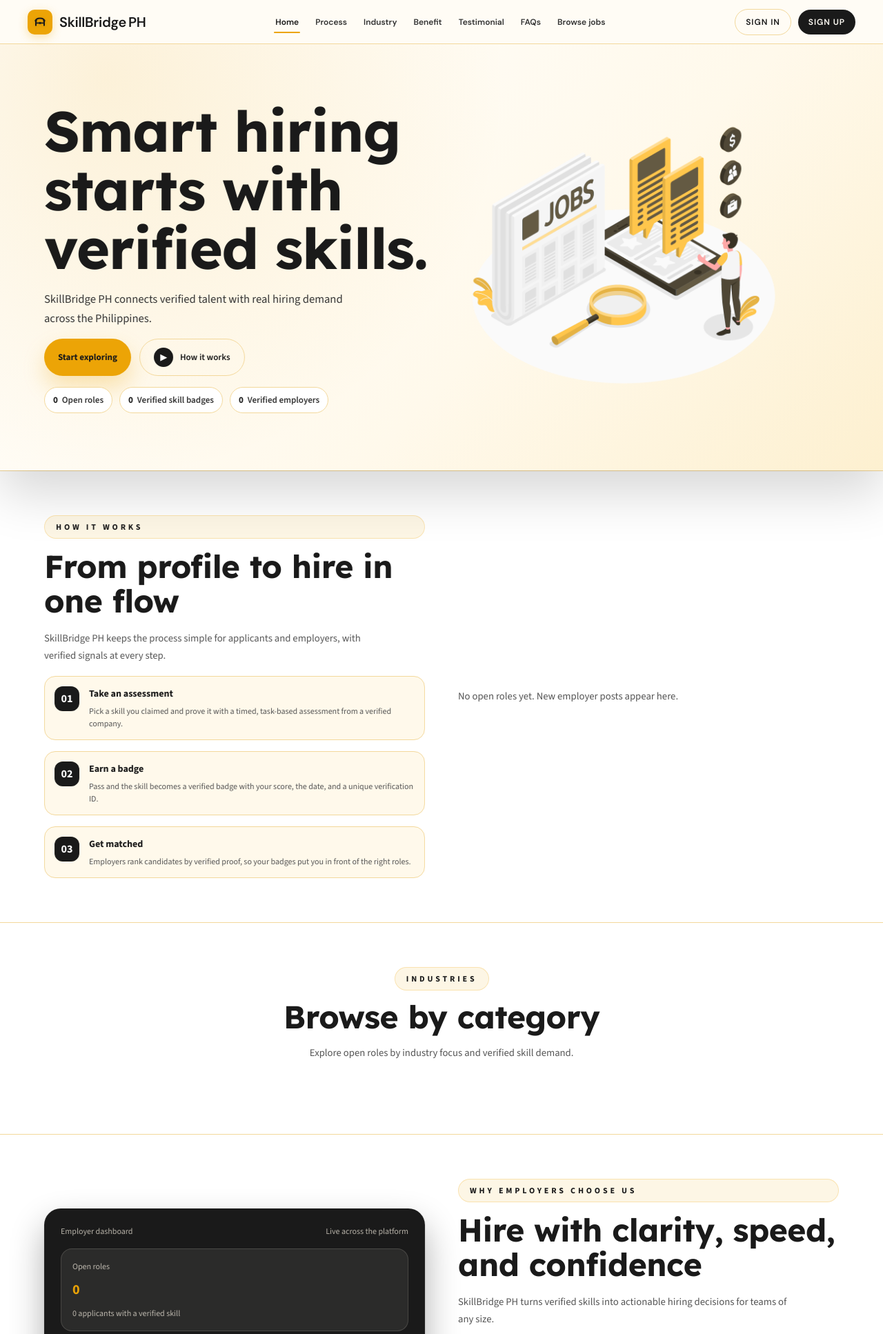
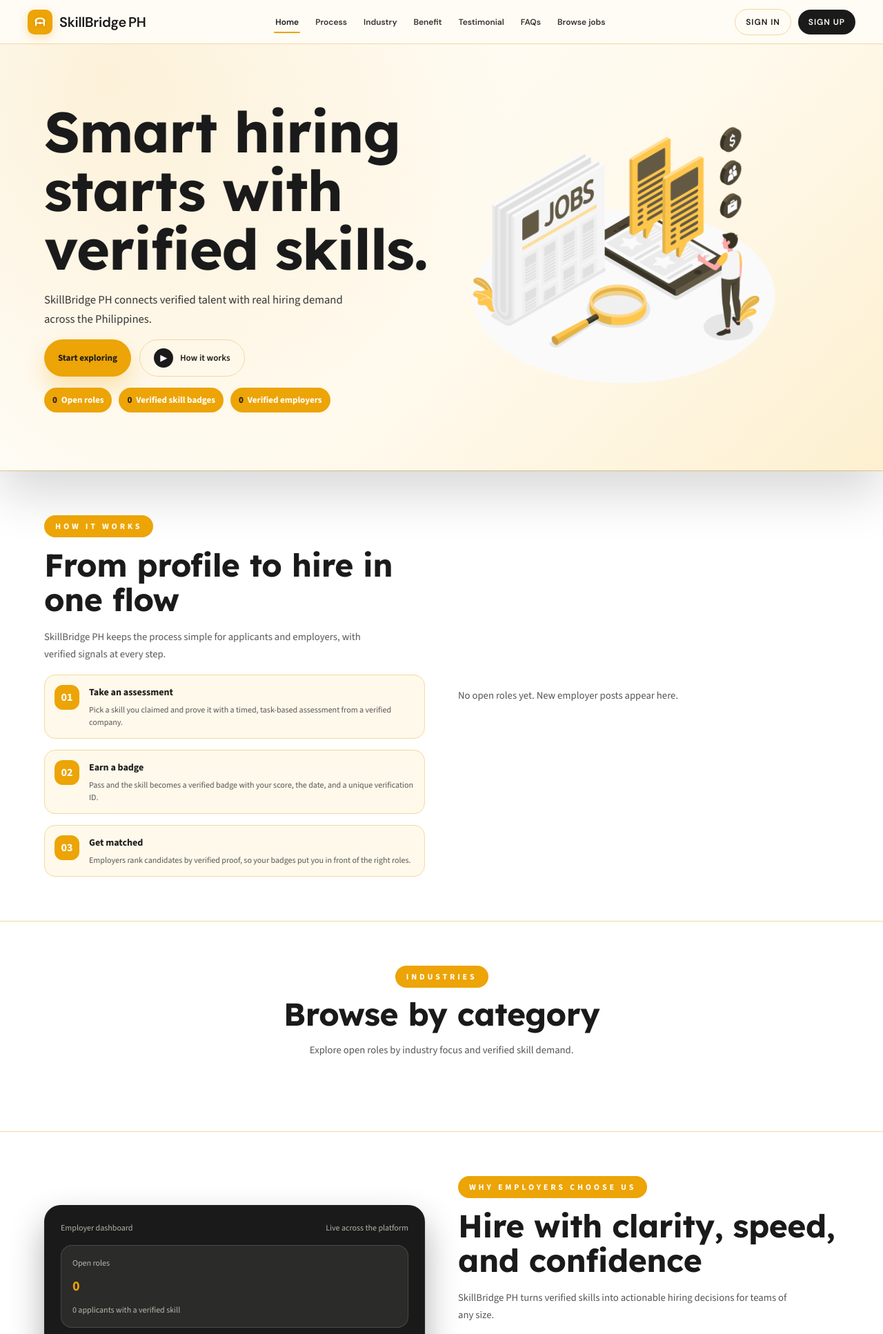
Before and after one commit to JNQuez27/skillbridgeph, a Laravel app: page / in a window 1280 px wide. Shown: the top 1934 px of the page at 69% size. Run offline with Laravel 12, Linux system fonts and the light colour scheme; data that the repository does not hold is empty; style sheets or scripts are compiled from the project's sources; some libraries are stand-ins or nearby versions.

Commit message:
style: orange chips with white text, white logo mark, industry icons
- Every chip (section labels, hero stats, job tag, skills required, how-it-works
  numbers 01-03, status badges, Badge component): orange with bold white text
- SkillBridge logo mark back to white on the orange tile
- Browse by category: IT, food and healthcare icons instead of initials

Co-Authored-By: Claude Opus 5.5 <noreply@anthropic.com>

```diff
--- a/resources/js/Pages/JobSeeker/components/ui/Badge.jsx
+++ b/resources/js/Pages/JobSeeker/components/ui/Badge.jsx
@@ -1,13 +1,7 @@
-export default function Badge({ children, tone = "default" }) {
-  const tones = {
-    default: "bg-slate-100 text-slate-600",
-    info: "bg-[#FFF6E0] text-neutral-900",
-    success: "bg-[#FFF3D6] text-neutral-900 font-semibold",
-    warning: "bg-amber-100 text-amber-700",
-  };
-
+// Every chip is orange with white text (callers may still pass `tone`; it is ignored).
+export default function Badge({ children }) {
   return (
-    <span className={`inline-flex items-center rounded-full px-3 py-1 text-xs font-semibold ${tones[tone] || tones.default}`}>
+    <span className={`inline-flex items-center rounded-full px-3 py-1 text-xs font-bold bg-[#ECA406] text-white`}>
       {children}
     </span>
   );
--- a/resources/js/Pages/SkillBridge/SkillBridgePage.jsx
+++ b/resources/js/Pages/SkillBridge/SkillBridgePage.jsx
@@ -197,11 +197,11 @@ export default function SkillBridgePage() {
           <div className="sbph-brand" onClick={() => router.visit("/")} role="link" aria-label="SkillBridge PH home">
             <span className="sbph-brand-icon" aria-hidden="true">
               <svg viewBox="0 0 36 36" fill="none" xmlns="http://www.w3.org/2000/svg">
-                <path d="M9 25 V15 C9 8 27 8 27 15 V25" stroke="#1A1A1A" strokeWidth="3" strokeLinecap="round" strokeLinejoin="round" />
-                <path d="M9 20 H27" stroke="#1A1A1A" strokeWidth="2.5" strokeLinecap="round" />
-                <circle cx="9" cy="15" r="2.5" fill="#1A1A1A" />
-                <circle cx="27" cy="15" r="2.5" fill="#1A1A1A" />
-                <circle cx="18" cy="20" r="2.5" fill="#1A1A1A" />
+                <path d="M9 25 V15 C9 8 27 8 27 15 V25" stroke="white" strokeWidth="3" strokeLinecap="round" strokeLinejoin="round" />
+                <path d="M9 20 H27" stroke="white" strokeWidth="2.5" strokeLinecap="round" />
+                <circle cx="9" cy="15" r="2.5" fill="white" />
+                <circle cx="27" cy="15" r="2.5" fill="white" />
+                <circle cx="18" cy="20" r="2.5" fill="white" />
               </svg>
             </span>
             <span className="sbph-brand-text">SkillBridge <span className="sbph-brand-ph">PH</span></span>
--- a/resources/js/Pages/SkillBridge/components/Icons.jsx
+++ b/resources/js/Pages/SkillBridge/components/Icons.jsx
@@ -27,6 +27,15 @@ export const IconStar = (p) => (
 );
 export const IconAward = (p) => (
   <Svg {...p}><circle cx="12" cy="8" r="6" /><path d="M15.477 12.89 17 22l-5-3-5 3 1.523-9.11" /></Svg>
+);
+export const IconMonitor = (p) => (
+  <Svg {...p}><rect width="20" height="14" x="2" y="3" rx="2" /><line x1="8" x2="16" y1="21" y2="21" /><line x1="12" x2="12" y1="17" y2="21" /></Svg>
+);
+export const IconUtensils = (p) => (
+  <Svg {...p}><path d="M3 2v7c0 1.1.9 2 2 2h4a2 2 0 0 0 2-2V2" /><path d="M7 2v20" /><path d="M21 15V2a5 5 0 0 0-5 5v6c0 1.1.9 2 2 2h3Zm0 0v7" /></Svg>
+);
+export const IconHospital = (p) => (
+  <Svg {...p}><path d="M12 6v4" /><path d="M14 14h-4" /><path d="M14 18h-4" /><path d="M14 8h-4" /><path d="M18 12h2a2 2 0 0 1 2 2v6a2 2 0 0 1-2 2H4a2 2 0 0 1-2-2v-9a2 2 0 0 1 2-2h2" /><path d="M18 22V4a2 2 0 0 0-2-2H8a2 2 0 0 0-2 2v18" /></Svg>
 );
 export const IconBriefcase = (p) => (
   <Svg {...p}><rect width="20" height="14" x="2" y="7" rx="2" ry="2" /><path d="M16 21V5a2 2 0 0 0-2-2h-4a2 2 0 0 0-2 2v16" /></Svg>
--- a/resources/js/Pages/SkillBridge/styles/globalStyles.js
+++ b/resources/js/Pages/SkillBridge/styles/globalStyles.js
@@ -17,11 +17,8 @@ export const globalStyles = `
     border-radius: 20px; font-size: 12px; font-weight: 600; letter-spacing: 0.04em;
     text-transform: uppercase;
   }
-  .badge-verified { background: #ECA406; color: #1A1A1A; font-weight: 800; }
-  .badge-open { background: #8A5A00; color: #FFE7A8; }
-  .badge-premium { background: #9A3018; color: #FFD8C0; }
-  .badge-pending { background: #7A4A20; color: #F0D0A0; }
-  .badge-hired { background: #8A5A00; color: #FFE7A8; }
+  /* every chip: orange with bold white text */
+  .badge-verified, .badge-open, .badge-premium, .badge-pending, .badge-hired { background: #ECA406; color: #FFFFFF; font-weight: 700; }
   .card-hover:hover { transform: translateY(-2px); box-shadow: 0 8px 24px rgba(30,14,4,0.18); transition: all 0.25s; }
   .sbph-nav-link {
     position: relative;
--- a/resources/js/Pages/SkillBridge/views/GeneralDashboard.jsx
+++ b/resources/js/Pages/SkillBridge/views/GeneralDashboard.jsx
@@ -1,5 +1,6 @@
 import { useEffect, useRef, useState } from "react";
 import { COLORS } from "../styles/ui";
+import { IconBriefcase, IconHospital, IconMonitor, IconUtensils } from "../components/Icons";
 
 // Scroll-reveal wrapper: fades + slides content into view as it enters the
 // viewport (HopeRise-style). Honors reduced-motion and reveals only once.
@@ -163,11 +164,10 @@ const styles = {
   heroStatPill: {
     padding: "8px 12px",
     borderRadius: "999px",
-    border: `1px solid ${COLORS.parchmentDeep}`,
-    background: COLORS.cream,
-    color: COLORS.textMid,
+    background: COLORS.accent,
+    color: "#FFFFFF",
     fontSize: "13px",
-    fontWeight: 600,
+    fontWeight: 700,
   },
   heroProfileWrap: {
     position: "relative",
@@ -206,15 +206,15 @@ const styles = {
     margin: "0 auto",
   },
   sectionBadge: {
+    width: "fit-content",
     padding: "7px 16px",
     borderRadius: "999px",
-    background: "rgba(236,164,6,0.10)",
-    border: "1px solid rgba(236,164,6,0.24)",
+    background: COLORS.accent,
+    color: "#FFFFFF",
     fontSize: 12,
     fontWeight: 700,
     letterSpacing: "0.32em",
     textTransform: "uppercase",
-    color: COLORS.brownLight,
   },
   sectionTitle: {
     margin: 0,
@@ -250,8 +250,8 @@ const styles = {
     width: 36,
     height: 36,
     borderRadius: "12px",
-    background: COLORS.brownDeep,
-    color: COLORS.cream,
+    background: COLORS.accent,
+    color: "#FFFFFF",
     display: "flex",
     alignItems: "center",
     justifyContent: "center",
@@ -291,14 +291,17 @@ const styles = {
     padding: "4px 8px",
     borderRadius: "999px",
     background: COLORS.accent,
-    color: COLORS.brownDeep,
+    color: "#FFFFFF",
     fontSize: 12,
     fontWeight: 700,
   },
   jobMatch: {
+    padding: "4px 8px",
+    borderRadius: "999px",
+    background: COLORS.accent,
+    color: "#FFFFFF",
     fontSize: 12,
-    fontWeight: 800,
-    color: COLORS.brownDeep,
+    fontWeight: 700,
   },
   jobMeta: {
     fontSize: 12,
@@ -321,8 +324,8 @@ const styles = {
     width: 44,
     height: 44,
     borderRadius: "14px",
-    background: COLORS.parchmentDark,
-    color: COLORS.brownDeep,
+    background: COLORS.accent,
+    color: "#FFFFFF",
     display: "flex",
     alignItems: "center",
     justifyContent: "center",
@@ -631,7 +634,12 @@ const footerLinks = [
   { label: "FAQs", href: "#faqs" },
 ];
 
-const initials = (text) => text.split(/[\s&]+/).filter(Boolean).slice(0, 2).map((w) => w[0]).join("").toUpperCase();
+// Icon per industry: IT, food, healthcare; anything else gets a briefcase.
+const industryIcon = (title) =>
+  /\b(it|tech|software|web|computer)\b/i.test(title) ? IconMonitor
+  : /food|beverage|cafe|restaurant/i.test(title) ? IconUtensils
+  : /health|medical|clinic|hospital/i.test(title) ? IconHospital
+  : IconBriefcase;
 
 export default function GeneralDashboard({ landing }) {
   const stats = landing?.stats || {};
@@ -739,7 +747,7 @@ export default function GeneralDashboard({ landing }) {
         <div style={styles.categoryGrid}>
           {industries.map((category, index) => (
             <Reveal key={category.title} style={styles.categoryCard} className="sbph-category-card" delay={index * 90}>
-              <div style={styles.categoryIcon}>{initials(category.title)}</div>
+              <div style={styles.categoryIcon}>{(() => { const Icon = industryIcon(category.title); return <Icon size={22} />; })()}</div>
               <div style={styles.categoryTitle}>{category.title}</div>
               <div style={styles.categoryMeta}>{category.openRoles} open role{category.openRoles === 1 ? "" : "s"}</div>
             </Reveal>
```
